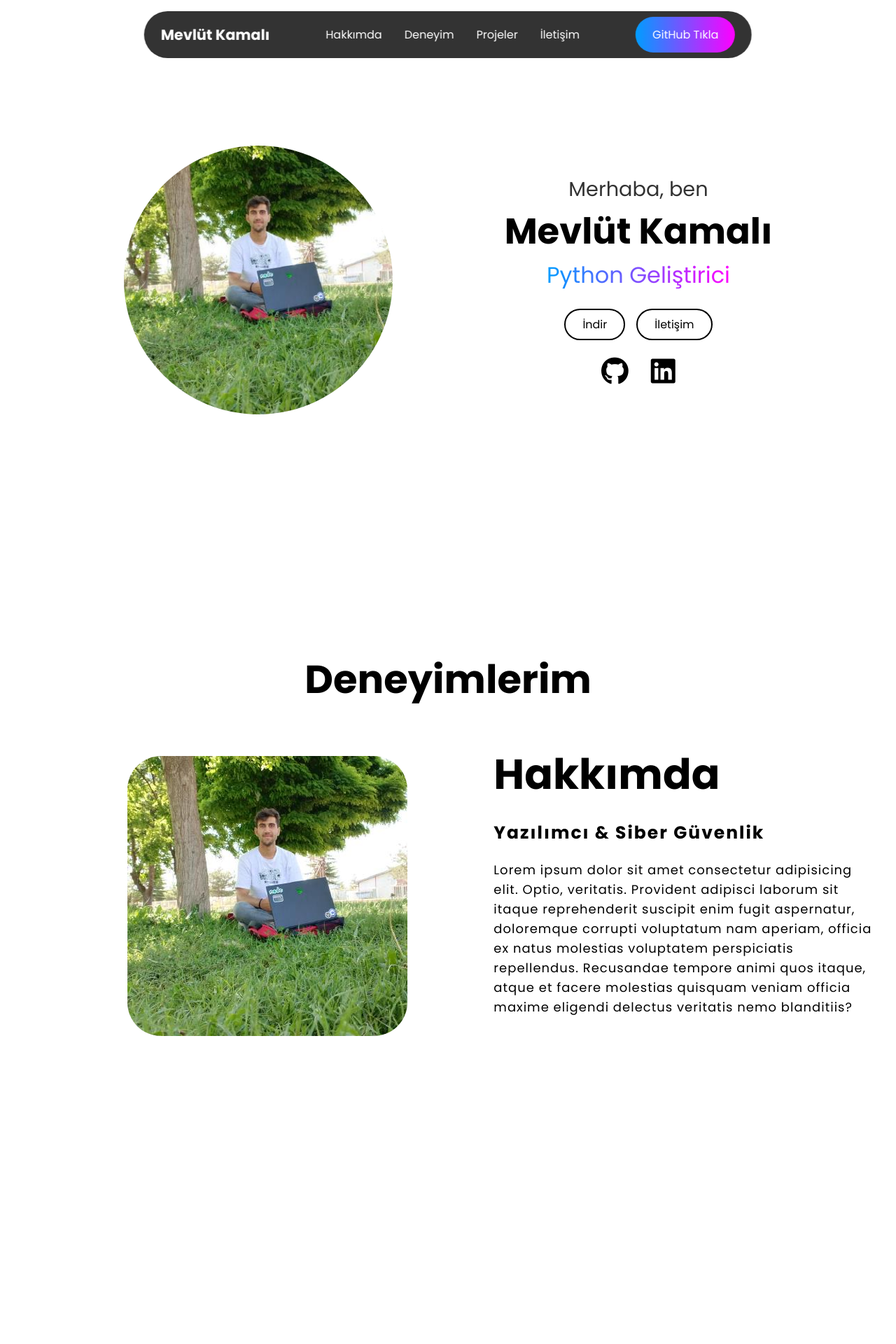
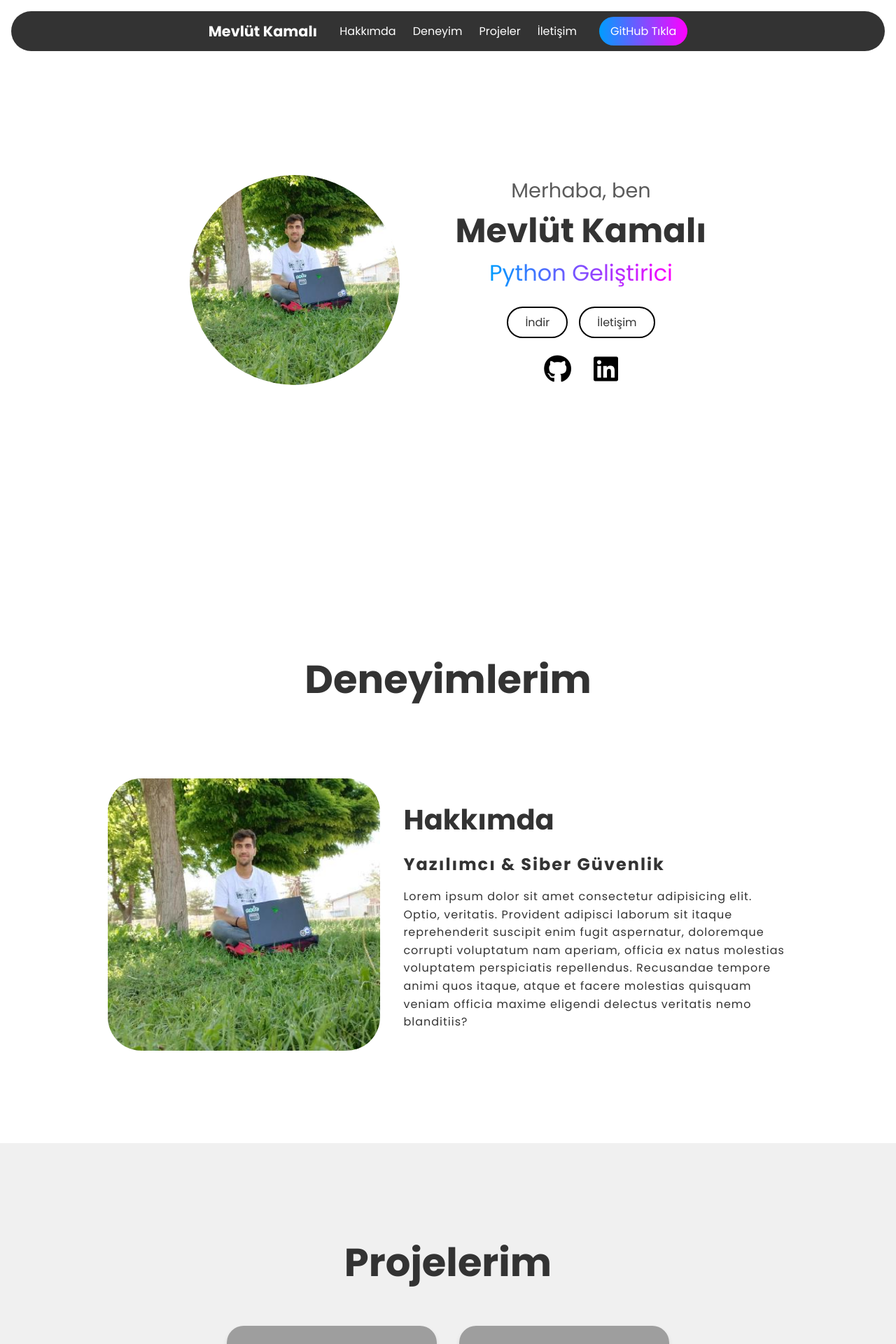
Before and after one commit to mevlutkamali/personal_blog, a PHP site: page / in a window 1280 px wide. Shown: the top 1920 px of the page at 70% size. Before the commit the page ends 1480 px from the top, so only its background shows below. Run offline with PHP 8.4, Linux system fonts and the light colour scheme; some libraries are stand-ins or nearby versions; grey boxes are pictures that could not be loaded.

Commit message:
personal_blog

```diff
--- a/index.html
+++ b/index.html
@@ -54,7 +54,7 @@
     <section id="experience" class="experience">
         <h2 class="section-title">Deneyimlerim</h2>
         <div class="experience-info">
-            <div class="about">
+            <div class="about-blm2">
                 <div class="main">
                     <img src="My.jpg" alt="My Image">
                     <div class="about-text">
@@ -69,8 +69,72 @@
         </div>
     </section>
 
-    <!-- Diğer bölümler buraya eklenebilir -->
+    <!-- Projeler Bölümü Örneği -->
+    <section id="projects" class="projects">
+        <h2 class="section-title">Projelerim</h2>
+        <div class="projects-container">
+            <!-- Proje Kartları Ekleyebilirsiniz -->
+            <div class="project-card">
+                <img src="project1.jpg" alt="Proje 1">
+                <h3>Proje Başlığı 1</h3>
+                <p>Proje açıklaması burada yer alacak.</p>
+                <a href="#" class="project-link">Detaylar</a>
+            </div>
+            <div class="project-card">
+                <img src="project2.jpg" alt="Proje 2">
+                <h3>Proje Başlığı 2</h3>
+                <p>Proje açıklaması burada yer alacak.</p>
+                <a href="#" class="project-link">Detaylar</a>
+            </div>
+            <!-- Daha Fazla Proje Ekleyebilirsiniz -->
+        </div>
+    </section>
 
-    <script src="script.js"></script>
+    <!-- İletişim Bölümü -->
+    <section id="contact" class="contact">
+        <h2 class="section-title">İletişim</h2>
+        <div class="contact-container">
+            <form action="https://formspree.io/f/your-form-id" method="POST" class="contact-form">
+                <div class="form-group">
+                    <label for="name">Adınız</label>
+                    <input type="text" id="name" name="name" placeholder="Adınızı girin" required>
+                </div>
+                <div class="form-group">
+                    <label for="email">E-posta</label>
+                    <input type="email" id="email" name="_replyto" placeholder="E-posta adresinizi girin" required>
+                </div>
+                <div class="form-group">
+                    <label for="message">Mesajınız</label>
+                    <textarea id="message" name="message" rows="5" placeholder="Mesajınızı yazın" required></textarea>
+                </div>
+                <button type="submit" class="submit-btn">Gönder</button>
+            </form>
+            <div class="contact-info">
+                <h3>Alternatif İletişim Yolları</h3>
+                <p><i class="fa-solid fa-envelope"></i> mevlut@example.com</p>
+                <p><i class="fa-solid fa-phone"></i> +90 555 555 55 55</p>
+                <div class="socials">
+                    <a href="https://github.com/yourusername" target="_blank"><i class="fa-brands fa-github"></i></a>
+                    <a href="https://linkedin.com/in/yourusername" target="_blank"><i class="fa-brands fa-linkedin"></i></a>
+                    <!-- Diğer sosyal medya ikonları ekleyebilirsiniz -->
+                </div>
+            </div>
+        </div>
+    </section>
+
+    <!-- Footer Bölümü Örneği -->
+    <footer class="footer">
+        <p>&copy; 2024 Mevlüt Kamalı. Tüm hakları saklıdır.</p>
+    </footer>
+
+    <script src="script.js">
+        const menuIcon = document.getElementById('menu-ikons');
+        const navLinks = document.querySelector('.nav-links');
+
+        menuIcon.addEventListener('click', () => {
+        navLinks.classList.toggle('active');
+        });
+
+    </script>
 </body>
 </html>
--- a/script.js
+++ b/script.js
@@ -0,0 +1,6 @@
+const menuIcon = document.getElementById('menu-ikons');
+const navLinks = document.querySelector('.nav-links');
+
+menuIcon.addEventListener('click', () => {
+    navLinks.classList.toggle('active');
+});
--- a/style.css
+++ b/style.css
@@ -1,22 +1,24 @@
 @import url('https://fonts.googleapis.com/css2?family=Poppins:wght@400;700&display=swap');
 
-*{
+* {
     margin: 0;
     padding: 0;
     box-sizing: border-box;
     text-decoration: none;
-    scroll-behavior: smooth; /* 'none' geçerli bir değer değil */
+    scroll-behavior: smooth;
     list-style: none;
     font-family: 'Poppins', sans-serif;
 }
 
 body {
     font-family: 'Poppins', sans-serif;
+    background-color: #fff;
+    color: #333;
 }
 
-header{
+.header {
     top: 1rem;
-    gap: 5rem;
+    gap: 2rem;
     left: 50%;
     z-index: 1000;
     display: flex;
@@ -27,79 +29,79 @@ header{
     background-color: rgba(0, 0, 0, 0.8);
     backdrop-filter: blur(8px);
     color: white;
-    padding: 0.5rem 1.5rem;
-    border-radius: 3rem;
+    padding: 0.5rem 1rem;
+    border-radius: 2rem;
+    width: calc(100% - 2rem);
 }
 
-.logo{
+.logo {
     color: white;
     font-weight: 600;
     font-size: 1.3rem;
-    white-space: nowrap; /* 'text-wrap: nowrap' yerine */
+    white-space: nowrap;
     transition: 0.3s ease-in-out;
 }
 
-.logo:hover{
+.logo:hover {
     transform: scale(1.1);
 }
 
-.nav-links{
-    gap: 2rem;
+.nav-links {
+    gap: 1.5rem;
     display: flex;
 }
 
-li a{
+.nav-links li a {
     color: white;
     position: relative;
     font-weight: 300;
+    transition: color 0.3s ease-in-out;
 }
 
-li a::before{
-    left: 0;
-    width: 0;
-    top: 25px;
-    height: 5px;
+.nav-links li a::before {
     content: '';
     position: absolute;
-    border-radius: 1rem;
-    transition: 0.3s ease-in-out;
+    left: 0;
+    bottom: -5px;
+    width: 0;
+    height: 2px;
+    background: linear-gradient(to right, rgba(0, 157, 255), rgba(255, 0, 255));
+    transition: width 0.3s ease-in-out;
+}
+
+.nav-links li a:hover::before {
+    width: 100%;
+}
+
+.visit-btn {
+    font-size: 1rem;
+    font-weight: 500;
+    border-radius: 3rem;
+    padding: 0.5rem 1rem;
+    color: white;
+    border: none;
+    cursor: pointer;
+    white-space: nowrap;
+    transition: transform 0.3s ease-in-out;
     background: linear-gradient(to right, rgba(0, 157, 255), rgba(255, 0, 255));
 }
 
-li a:hover::before{
-    width: 100%;
+.visit-btn:hover {
+    transform: scale(1.05);
 }
 
-.visit-btn{
-    font-size: 1rem;
-    font-weight: 500;
-    border-radius: 3rem;
-    padding: 0.8rem 1.5rem;
-    color: white;
-    border: none;
-    cursor: pointer;
-    white-space: nowrap; /* 'text-wrap: nowrap' yerine */
-    transition: 0.3s ease-in-out;
-    background: linear-gradient(to right, rgba(0, 157, 255), rgba(255, 0, 255));
-}
-
-.visit-btn:hover{
-    transform: scale(1.03);
-    /* Arka plan gradyanı zaten aynı, gerek yok */
-}
-
-#menu-ikons{
+#menu-ikons {
     display: none;
     cursor: pointer;
     font-size: 1.5rem;
 }
 
-@media screen and (max-width: 768px){
-    .nav-links{
-        display: none; /* Küçük ekranlarda gizle */
+@media screen and (max-width: 768px) {
+    .nav-links {
+        display: none;
         position: absolute;
-        top: 60px; /* Header yüksekliğine göre ayarlayın */
-        right: 1.5rem;
+        top: 60px;
+        right: 1rem;
         background-color: rgba(0, 0, 0, 0.9);
         flex-direction: column;
         width: 200px;
@@ -108,44 +110,56 @@ li a:hover::before{
         gap: 1rem;
     }
 
-    .nav-links.active{
-        display: flex; /* Menü aktif olduğunda göster */
+    .nav-links.active {
+        display: flex;
     }
 
-    #menu-ikons{
+    #menu-ikons {
+        display: block;
+        position: absolute;
         top: 1rem;
-        right: 1.5rem;
-        display: block; /* Küçük ekranlarda göster */
-        position: absolute;
+        right: 1rem;
+        color: white;
+    }
+
+    .header {
+        gap: 1rem;
+        padding: 0.5rem 1rem;
+    }
+
+    .visit-btn {
+        display: none;
     }
 }
 
-section{
+section {
     width: 100%;
     padding: 8rem 12%;
     min-height: 100vh;
     position: relative;
 }
 
-.about{
+.about {
     display: flex;
     align-items: center;
     justify-content: center;
 }
 
-.about .about-container{
-    gap: 10rem;
+.about-container {
+    gap: 5rem;
     display: flex;
     align-items: center;
     justify-content: center;
+    flex-wrap: wrap;
 }
 
-.about img{
+.about img {
     width: 30vw;
+    max-width: 300px;
     border-radius: 50%;
 }
 
-.info-box{
+.info-box {
     gap: 1.5rem;
     display: flex;
     flex-direction: column;
@@ -154,136 +168,395 @@ section{
     justify-content: center;
 }
 
-.info-box h3{
+.info-box h3 {
     opacity: 0.8;
     font-weight: 500;
     font-size: 1.8rem;
 }
 
-.info-box h1{
+.info-box h1 {
     font-weight: 600;
-    font-size: 3.2rem;
+    font-size: 3rem;
 }
 
-.info-box span{
+.info-box span {
     background: linear-gradient(to right, rgba(0, 157, 255), rgba(255, 0, 255));
     color: transparent;
     background-clip: text;
-    -webkit-background-clip: text; /* Safari için */
+    -webkit-background-clip: text;
     font-size: 2rem;
 }
 
-.btn-group{
+.btn-group {
     gap: 1rem;
     display: flex;
 }
 
-.btn{
+.btn {
     cursor: pointer;
     font-weight: 500;
-    white-space: nowrap; /* 'text-wrap: nowrap' yerine */
+    white-space: nowrap;
     border-radius: 3rem;
     padding: 0.5rem 1.5rem;
     border: 2px solid black;
-    transition: 0.2s ease-in-out;
+    transition: background 0.3s ease-in-out, color 0.3s ease-in-out;
 }
 
-.btn:hover{
+.btn:hover {
     color: white;
     background: black;
 }
 
-.socials{
+.socials {
     gap: 2rem;
     display: flex;
     color: black;
 }
 
-.socials i{
+.socials a {
+    color: inherit;
+}
+
+.socials i {
     font-size: 2.5rem;
     cursor: pointer;
-    transition: 0.2s ease-in-out;
+    transition: transform 0.3s ease-in-out, color 0.3s ease-in-out;
     color: black;
 }
 
-.socials i:hover{
+.socials i:hover {
     transform: scale(1.1);
+    color: #009dff;
 }
 
-.section-title{
+.section-title {
     font-weight: 600;
     font-size: 3.5rem;
     margin-bottom: 3rem;
     text-align: center;
 }
 
-.experience-info{
+.experience-info {
     display: flex;
     flex-direction: row;
     align-items: flex-start;
     justify-content: space-between;
     gap: 2rem;
+    flex-wrap: wrap;
 }
 
-.about-blm2{
+.about-blm2 {
     width: 100%;
-    height: 930px;
-    padding-top: 300px;
+    padding-top: 3rem;
 }
 
-.about-blm2 img{
-    width: 420px;
+.about-blm2 img {
+    width: 100%;
+    max-width: 400px;
     height: auto;
+    border-radius: 1.5rem;
 }
 
-.about-text{
-    width: 550px;
-    margin-left: 30px;
+.about-text {
+    width: 100%;
+    max-width: 550px;
+    margin: 2rem 0 0 0;
 }
 
-.main{
+.main {
     margin: 0 auto;
-    width: 1130px;
-    max-width: 95%;
+    width: 100%;
+    max-width: 1130px;
     display: flex;
     align-items: center;
     justify-content: space-between;
+    flex-wrap: wrap;
+    gap: 2rem;
 }
 
-.about-text h1{
-    font-size: 60px;
-    margin-bottom: 20px;
+.about-text h1 {
+    font-size: 2.5rem;
+    margin-bottom: 1rem;
     text-transform: capitalize;
 }
 
-.about-text h5{
-    font-size: 25px;
-    margin-bottom: 20px;
+.about-text h5 {
+    font-size: 1.5rem;
+    margin-bottom: 1rem;
     letter-spacing: 2px;
     text-transform: capitalize;
 }
 
-.about-text p{
-    font-size: 18px;
-    margin-bottom: 45px;
-    line-height: 28px;
+.about-text p {
+    font-size: 1rem;
+    margin-bottom: 2rem;
+    line-height: 1.6;
     letter-spacing: 1px;
 }
 
-.experience img{
+.experience img {
     width: 40%;
     max-width: 400px;
     border-radius: 3rem;
 }
 
-::-webkit-scrollbar{
-    width: 20;
+.projects {
+    background-color: #f0f0f0;
+    padding: 8rem 12%;
 }
 
-::-webkit-scrollbar-track{
+.projects-container {
+    display: flex;
+    flex-wrap: wrap;
+    gap: 2rem;
+    justify-content: center;
+}
+
+.project-card {
+    background: white;
+    border-radius: 1.5rem;
+    box-shadow: 0 4px 6px rgba(0,0,0,0.1);
+    overflow: hidden;
+    max-width: 300px;
+    text-align: center;
+    transition: transform 0.3s ease-in-out;
+}
+
+.project-card img {
+    width: 100%;
+    height: 200px;
+    object-fit: cover;
+}
+
+.project-card h3 {
+    font-size: 1.5rem;
+    margin: 1rem 0;
+}
+
+.project-card p {
+    font-size: 1rem;
+    padding: 0 1rem;
+    color: #666;
+}
+
+.project-link {
+    display: inline-block;
+    margin: 1rem 0;
+    padding: 0.5rem 1rem;
+    background: linear-gradient(to right, rgba(0, 157, 255), rgba(255, 0, 255));
+    color: white;
+    border-radius: 2rem;
+    transition: background 0.3s ease-in-out;
+}
+
+.project-link:hover {
+    background: linear-gradient(to left, rgba(0, 157, 255), rgba(255, 0, 255));
+}
+
+.project-card:hover {
+    transform: translateY(-10px);
+}
+
+/* İletişim Bölümü */
+.contact {
+    padding: 8rem 12%;
+    background-color: #f9f9f9;
+}
+
+.contact-container {
+    display: flex;
+    flex-direction: row;
+    align-items: flex-start;
+    justify-content: space-between;
+    gap: 4rem;
+    flex-wrap: wrap;
+}
+
+.contact-form {
+    flex: 1;
+    display: flex;
+    flex-direction: column;
+    gap: 1.5rem;
+    width: 100%;
+    max-width: 600px;
+}
+
+.form-group {
+    display: flex;
+    flex-direction: column;
+}
+
+.form-group label {
+    margin-bottom: 0.5rem;
+    font-weight: 500;
+    font-size: 1.1rem;
+}
+
+.form-group input,
+.form-group textarea {
+    padding: 0.8rem;
+    border-radius: 0.5rem;
+    border: 1px solid #ccc;
+    font-size: 1rem;
+    width: 100%;
+    transition: border 0.3s ease-in-out;
+}
+
+.form-group input:focus,
+.form-group textarea:focus {
+    border-color: #009dff;
+    outline: none;
+}
+
+.submit-btn {
+    padding: 0.8rem 2rem;
+    font-size: 1.2rem;
+    font-weight: 600;
+    color: white;
+    background: linear-gradient(to right, rgba(0, 157, 255), rgba(255, 0, 255));
+    border: none;
+    border-radius: 3rem;
+    cursor: pointer;
+    transition: transform 0.3s ease-in-out;
+}
+
+.submit-btn:hover {
+    transform: scale(1.05);
+}
+
+.contact-info {
+    flex: 1;
+    display: flex;
+    flex-direction: column;
+    gap: 1.5rem;
+    text-align: center;
+    max-width: 400px;
+}
+
+.contact-info h3 {
+    font-size: 1.5rem;
+    font-weight: 600;
+}
+
+.contact-info p {
+    font-size: 1.1rem;
+    display: flex;
+    align-items: center;
+    gap: 0.5rem;
+    justify-content: center;
+}
+
+.contact-info .socials {
+    justify-content: center;
+    gap: 1.5rem;
+}
+
+.footer {
+    background-color: #333;
+    color: white;
+    text-align: center;
+    padding: 2rem 1rem;
+}
+
+.footer p {
+    font-size: 1rem;
+}
+
+/* Mobil Uyumlu Tasarım */
+@media screen and (max-width: 768px) {
+    section {
+        padding: 4rem 2rem;
+    }
+
+    .about-container {
+        flex-direction: column;
+        gap: 2rem;
+    }
+
+    .about img {
+        width: 50vw;
+        max-width: 200px;
+    }
+
+    .info-box h1 {
+        font-size: 2.5rem;
+    }
+
+    .info-box span {
+        font-size: 1.5rem;
+    }
+
+    .experience-info {
+        flex-direction: column;
+        align-items: center;
+    }
+
+    .about-text {
+        margin: 0;
+    }
+
+    .projects-container {
+        flex-direction: column;
+        align-items: center;
+    }
+
+    .contact-container {
+        flex-direction: column;
+        align-items: center;
+        gap: 2rem;
+    }
+
+    .contact-info {
+        max-width: 100%;
+    }
+
+    .nav-links {
+        position: absolute;
+        top: 60px;
+        right: 1rem;
+        background-color: rgba(0, 0, 0, 0.9);
+        flex-direction: column;
+        width: 200px;
+        padding: 1rem;
+        border-radius: 1rem;
+        gap: 1rem;
+    }
+
+    .header {
+        padding: 0.5rem 1rem;
+    }
+
+    .logo {
+        font-size: 1.2rem;
+    }
+
+    .nav-links li a {
+        font-size: 1rem;
+    }
+
+    .section-title {
+        font-size: 2.5rem;
+    }
+
+    .projects {
+        padding: 4rem 2rem;
+    }
+
+    .contact {
+        padding: 4rem 2rem;
+    }
+}
+
+/* Scrollbar Stil Ayarları */
+::-webkit-scrollbar {
+    width: 10px;
+}
+
+::-webkit-scrollbar-track {
     background-color: rgb(219, 219, 219);
 }
 
-::-webkit-scrollbar-thumb{
+::-webkit-scrollbar-thumb {
     background: linear-gradient(to right, #009dff, #ff00ff);
+    border-radius: 5px;
 }
```
